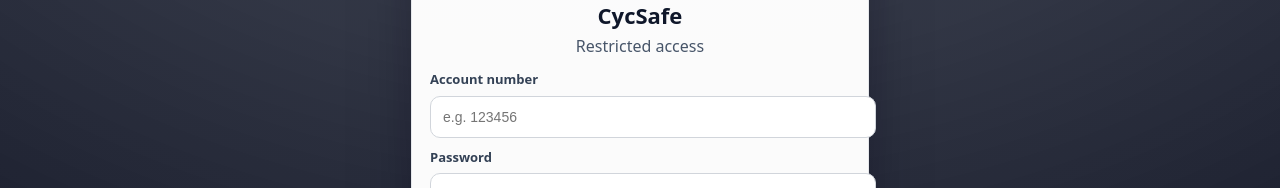
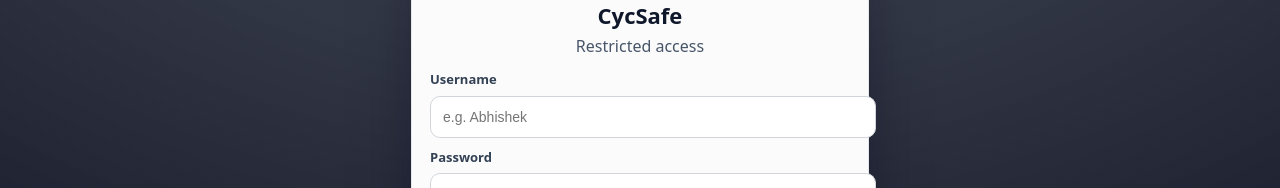
Before and after one commit to vito14565/FIT5120-cycsafe, a React (Vite) app: page /insights in a window 1280 px wide. Shown: the part 306-494 px from the top of the page. Built offline with nearby package versions, Linux system fonts and the light colour scheme; no server answers.

Commit message:
updated authentication

```diff
--- a/src/App.tsx
+++ b/src/App.tsx
@@ -7,12 +7,9 @@ import ReportIncident from "./pages/ReportIncident";
 import PlanRoutePage from "./pages/PlanRoutePage";
 import DataInsights from "./pages/DataInsights";
 import { startAlertsPolling, stopAlertsPolling } from "./services/alertsService";
-
-// ⬇️ NEW
-import AuthGate from "./components/AuthGate";
+import AuthGate from "./components/AuthGate"; // ⬅️ add this
 
 export default function App() {
-  // 啟動「Clusters + Weather」合併輪詢（寫入 cs.alerts.* 並廣播）
   useEffect(() => {
     startAlertsPolling();
     return () => stopAlertsPolling();
@@ -27,7 +24,6 @@ export default function App() {
           <Route path="/alerts" element={<AlertsPage />} />
           <Route path="/report" element={<ReportIncident />} />
           <Route path="/plan-route" element={<PlanRoutePage />} />
-          {/* insights route */}
           <Route path="/insights" element={<DataInsights />} />
         </Routes>
       </Router>
--- a/src/components/AuthGate.tsx
+++ b/src/components/AuthGate.tsx
@@ -1,3 +1,4 @@
+// src/components/AuthGate.tsx
 import { useEffect, useMemo, useState } from "react";
 import "./AuthGate.css";
 import logo from "../assets/CycSafe.png";
@@ -5,7 +6,9 @@ import logo from "../assets/CycSafe.png";
 /**
  * Simple client-side access gate (demo-grade).
  * Credentials via Vite env:
- *   VITE_AUTH_ACCOUNT, VITE_AUTH_PASSWORD, (optional) VITE_AUTH_TTL_MS
+ *   VITE_AUTH_USERNAME (preferred) or VITE_AUTH_ACCOUNT (fallback)
+ *   VITE_AUTH_PASSWORD
+ *   optional: VITE_AUTH_TTL_MS
  *
  * On success, stores a short-lived session flag in localStorage ("cs.auth.v1").
  */
@@ -13,14 +16,16 @@ import logo from "../assets/CycSafe.png";
 const STORAGE_KEY = "cs.auth.v1";
 
 export default function AuthGate({ children }: { children: React.ReactNode }) {
-  const EXPECTED_ACCOUNT = String(import.meta.env.VITE_AUTH_ACCOUNT ?? "");
+  const EXPECTED_USERNAME = String(
+    import.meta.env.VITE_AUTH_USERNAME ?? import.meta.env.VITE_AUTH_ACCOUNT ?? ""
+  );
   const EXPECTED_PASSWORD = String(import.meta.env.VITE_AUTH_PASSWORD ?? "");
   const TTL_MS = Number(import.meta.env.VITE_AUTH_TTL_MS ?? 1000 * 60 * 60 * 12); // 12h default
 
   // If env missing → gate disabled (handy during local dev)
   const disabled = useMemo(
-    () => !EXPECTED_ACCOUNT || !EXPECTED_PASSWORD,
-    [EXPECTED_ACCOUNT, EXPECTED_PASSWORD]
+    () => !EXPECTED_USERNAME || !EXPECTED_PASSWORD,
+    [EXPECTED_USERNAME, EXPECTED_PASSWORD]
   );
 
   const [authed, setAuthed] = useState<boolean>(() => {
@@ -37,7 +42,7 @@ export default function AuthGate({ children }: { children: React.ReactNode }) {
   useEffect(() => {
     if (disabled) {
       console.warn(
-        "[AuthGate] Missing VITE_AUTH_ACCOUNT or VITE_AUTH_PASSWORD. Gate is disabled."
+        "[AuthGate] Missing VITE_AUTH_USERNAME/VITE_AUTH_ACCOUNT or VITE_AUTH_PASSWORD. Gate is disabled."
       );
     }
   }, [disabled]);
@@ -46,8 +51,8 @@ export default function AuthGate({ children }: { children: React.ReactNode }) {
 
   return (
     <LockScreen
-      onSuccess={(account, password) => {
-        if (account === EXPECTED_ACCOUNT && password === EXPECTED_PASSWORD) {
+      onSuccess={(username, password) => {
+        if (username === EXPECTED_USERNAME && password === EXPECTED_PASSWORD) {
           try {
             localStorage.setItem(
               STORAGE_KEY,
@@ -63,8 +68,8 @@ export default function AuthGate({ children }: { children: React.ReactNode }) {
   );
 }
 
-function LockScreen({ onSuccess }: { onSuccess: (acc: string, pwd: string) => boolean }) {
-  const [acc, setAcc] = useState("");
+function LockScreen({ onSuccess }: { onSuccess: (user: string, pwd: string) => boolean }) {
+  const [user, setUser] = useState("");
   const [pwd, setPwd] = useState("");
   const [err, setErr] = useState<string | null>(null);
   const [showPwd, setShowPwd] = useState(false);
@@ -72,8 +77,8 @@ function LockScreen({ onSuccess }: { onSuccess: (acc: string, pwd: string) => bo
   function submit(e: React.FormEvent) {
     e.preventDefault();
     setErr(null);
-    const ok = onSuccess(acc.trim(), pwd);
-    if (!ok) setErr("Invalid account or password.");
+    const ok = onSuccess(user.trim(), pwd);
+    if (!ok) setErr("Invalid username or password.");
   }
 
   return (
@@ -85,14 +90,14 @@ function LockScreen({ onSuccess }: { onSuccess: (acc: string, pwd: string) => bo
 
         <form onSubmit={submit} className="auth-form">
           <label className="auth-label">
-            Account number
+            Username
             <input
               className="auth-input"
-              inputMode="numeric"
+              type="text"
               autoComplete="username"
-              value={acc}
-              onChange={(e) => setAcc(e.target.value)}
-              placeholder="e.g. 123456"
+              value={user}
+              onChange={(e) => setUser(e.target.value)}
+              placeholder="e.g. Abhishek"
               required
             />
           </label>
@@ -125,7 +130,6 @@ function LockScreen({ onSuccess }: { onSuccess: (acc: string, pwd: string) => bo
           <button type="submit" className="auth-cta">Unlock</button>
         </form>
 
-
       </div>
     </div>
   );
```
Also changed, not shown: 1 other file (tests, documents, lock files or other folders).
